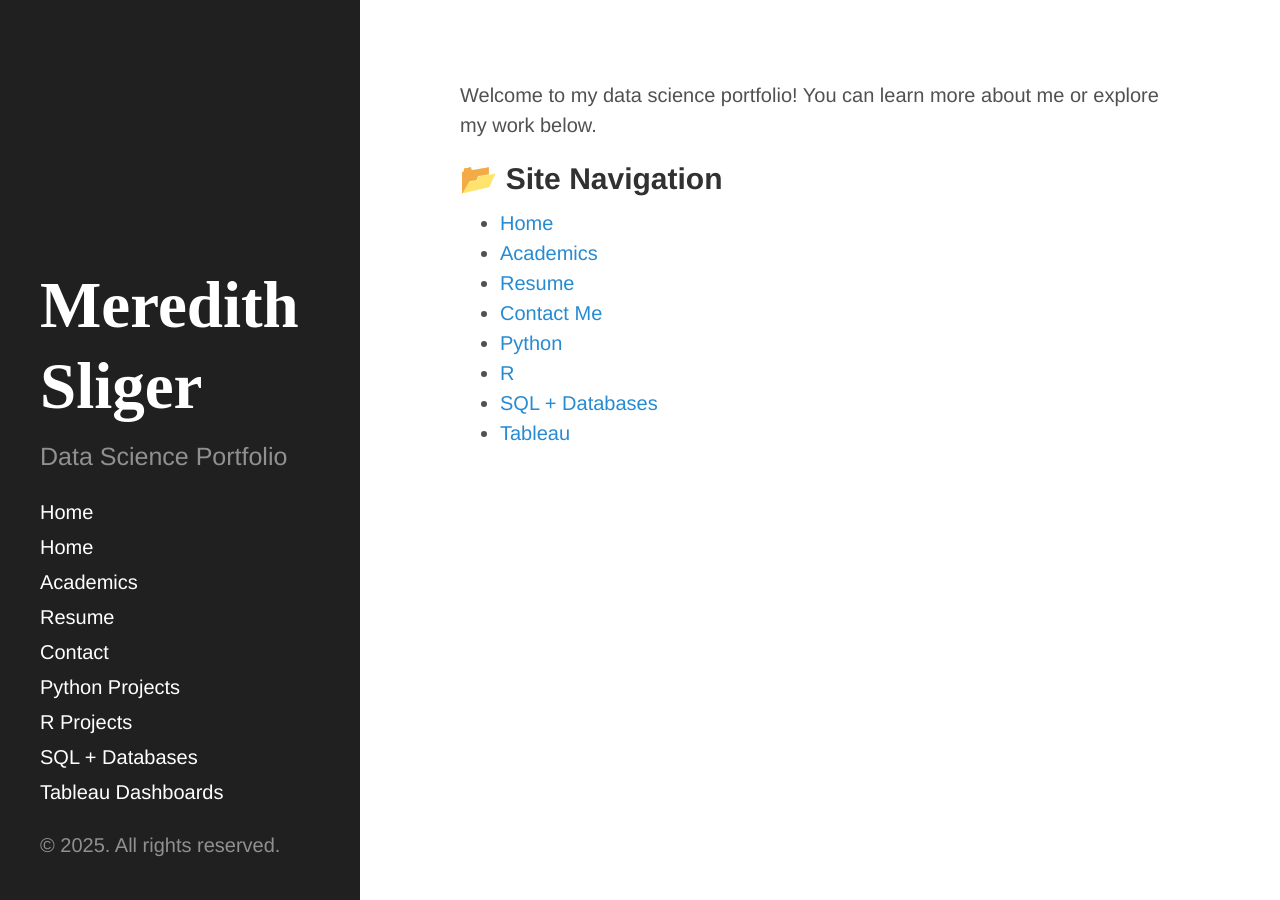
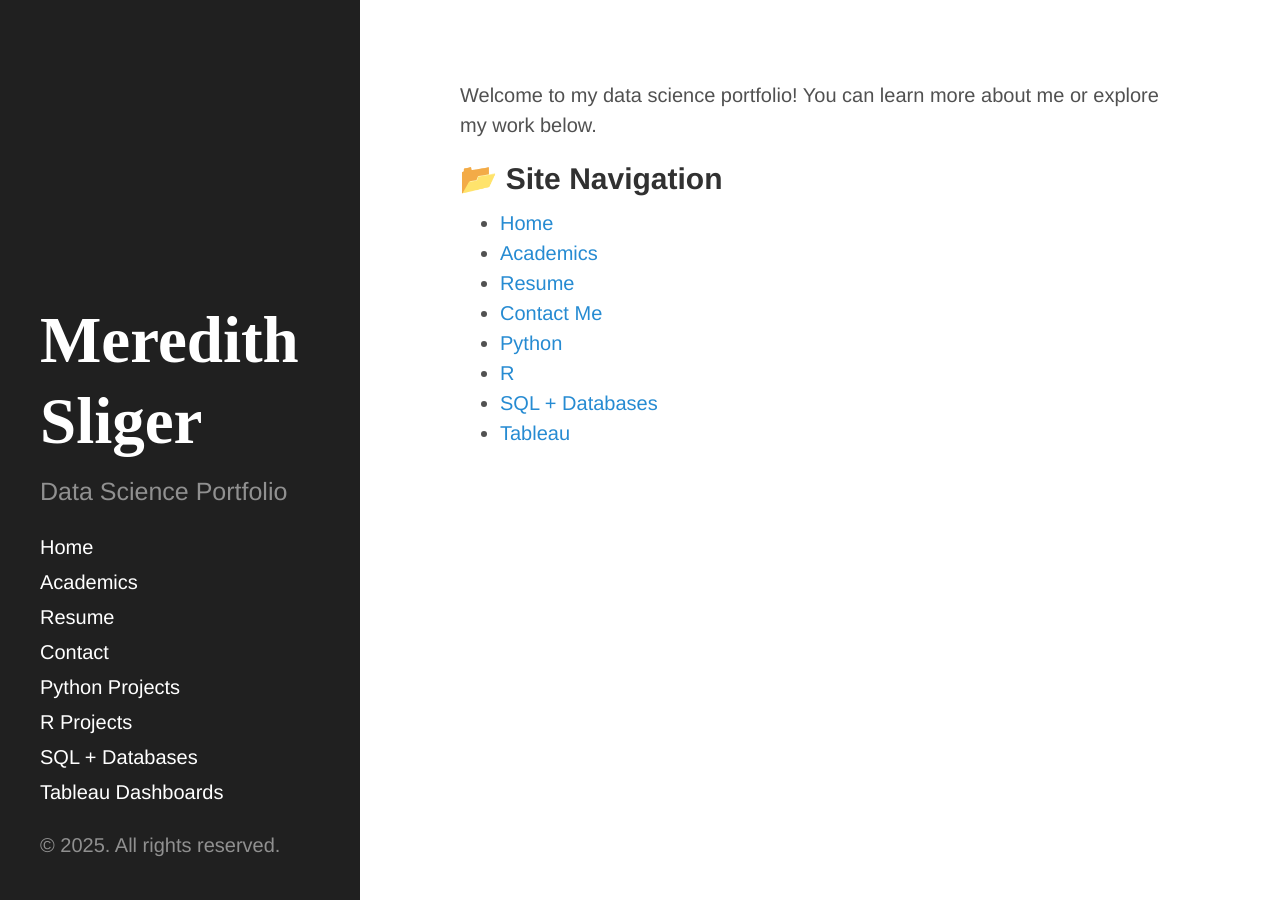
Before and after one commit to meredithsliger/meredithsliger.github.io, a Jekyll site: the page built from index.md, in a window 1280 px wide. Built offline with Jekyll 4.4.1, drawn with Linux system fonts in a browser that asks for light colours.

Commit message:
Update sidebar.html

```diff
--- a/_includes/sidebar.html
+++ b/_includes/sidebar.html
@@ -27,7 +27,6 @@
       {% endfor %}
 
       <nav class="sidebar-nav">
-  <a class="sidebar-nav-item" href="/">Home</a>
   <a class="sidebar-nav-item" href="/academics">Academics</a>
   <a class="sidebar-nav-item" href="/resume">Resume</a>
   <a class="sidebar-nav-item" href="/contact">Contact</a>
```
